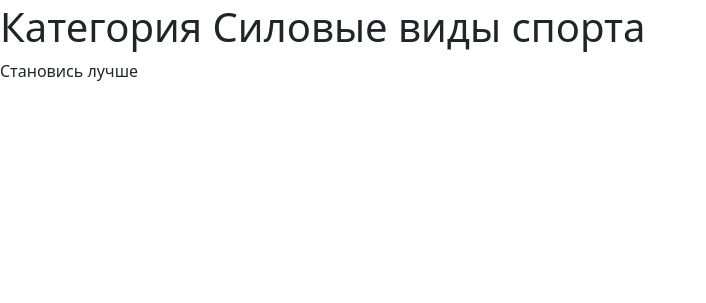
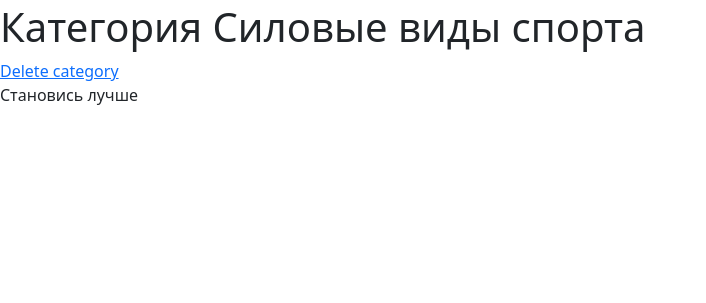
Before and after one commit to Podliva2002/MySite, a Django app: page /site/categories/3/ in a window 1280 px wide. Shown: the part 37-340 px from the top of the page, without its empty margins (0-706 px from the left). Run offline with Django 5.2, Linux system fonts and the light colour scheme; data comes from the database, SQL or seed files in the repository; both versions use the stored data as it was after the commit.

Commit message:
Add CRUD for categories

```diff
--- a/Django-project/site_project/site_app/models.py
+++ b/Django-project/site_project/site_app/models.py
@@ -1,5 +1,6 @@
 from django.db import models
 from django.contrib.auth import get_user_model
+from django.urls import reverse
 
 UserModel = get_user_model()
 
@@ -12,6 +13,9 @@ class Category(models.Model):
     class Meta:
         verbose_name_plural = 'Категории'
         ordering = ["pk"]
+
+    def get_absolute_url(self):
+        return reverse("site_app:category-detail", kwargs={"pk": self.pk})
 
     def __str__(self):
         return self.name
--- a/Django-project/site_project/site_app/templates/site_app/categories.html
+++ b/Django-project/site_project/site_app/templates/site_app/categories.html
@@ -13,4 +13,8 @@
           >{{ category.name }}</a></li>
     {% endfor %}
 </ul>
+
+<div>
+    <a href="{% url 'site_app:category-add' %}">Добавить новую категорию</a>
+</div>
 {% endblock %}
--- a/Django-project/site_project/site_app/templates/site_app/categories_detail.html
+++ b/Django-project/site_project/site_app/templates/site_app/categories_detail.html
@@ -1,9 +1,14 @@
 {% extends 'site_app/base.html' %}
 
 {% block title %}
-  {{ category.name }}
+  {{ category_detail.name }}
 {% endblock %}
 
 {% block body %}
-  <h1>Категория {{ category.name }}</h1>
+  <h1>Категория {{ category_detail.name }}</h1>
+
+<div>
+    <a href="{% url 'site_app:category-delete' pk=category_detail.pk %}"
+    >Delete category</a>
+</div>
 {% endblock %}
--- a/Django-project/site_project/site_app/urls.py
+++ b/Django-project/site_project/site_app/urls.py
@@ -1,4 +1,13 @@
-from .views import IndexView, CategoryView, CategoryDetailView, ArticleList, ArticleDetailView
+from .views import (
+    IndexView,
+    CategoryView,
+    CategoryDetailView,
+    ArticleList,
+    ArticleDetailView,
+    CategoryAddView,
+    CategoryDeleteView,
+)
+
 from django.urls import path
 
 app_name = 'site_app'
@@ -6,7 +15,9 @@ app_name = 'site_app'
 urlpatterns = [
     path("", IndexView.as_view(), name="index"),
     path("categories/", CategoryView.as_view(), name="ListCategory"),
+    path("categories/add/", CategoryAddView.as_view(), name="category-add"),
     path("categories/<int:pk>/", CategoryDetailView.as_view(), name="category-detail"),
+    path("categories/<int:pk>/delete/", CategoryDeleteView.as_view(), name="category-delete"),
     path("articles/", ArticleList.as_view(), name="ListArticle"),
     path("articles/<int:pk>/", ArticleDetailView.as_view(), name="article-detail"),
 ]
--- a/Django-project/site_project/site_app/views.py
+++ b/Django-project/site_project/site_app/views.py
@@ -1,5 +1,15 @@
 from django.shortcuts import render
-from django.views.generic import TemplateView, DetailView, ListView
+from django.views.generic import (
+    TemplateView,
+    DetailView,
+    ListView,
+    CreateView,
+    UpdateView,
+    DeleteView,
+)
+
+from django.urls import reverse, reverse_lazy
+from site_app.forms import CategoryForm, ProductForm
 from site_app.models import Product, Category
 
 
@@ -16,6 +26,20 @@ class CategoryView(ListView):
 class CategoryDetailView(DetailView):
     model = Category
     template_name = "site_app/categories_detail.html"
+    context_object_name = 'category_detail'
+
+
+class CategoryAddView(CreateView):
+    model = Category
+    template_name = "site_app/categories_add.html"
+    form_class = CategoryForm
+
+
+class CategoryDeleteView(DeleteView):
+    model = Category
+    template_name = "site_app/categories_confirm_delete.html"
+    success_url = reverse_lazy("site_app:ListCategory")
+    context_object_name = "category_delete"
 
 
 class ArticleList(ListView):
```
Also changed, not shown: Django-project/site_project/db.sqlite3.
